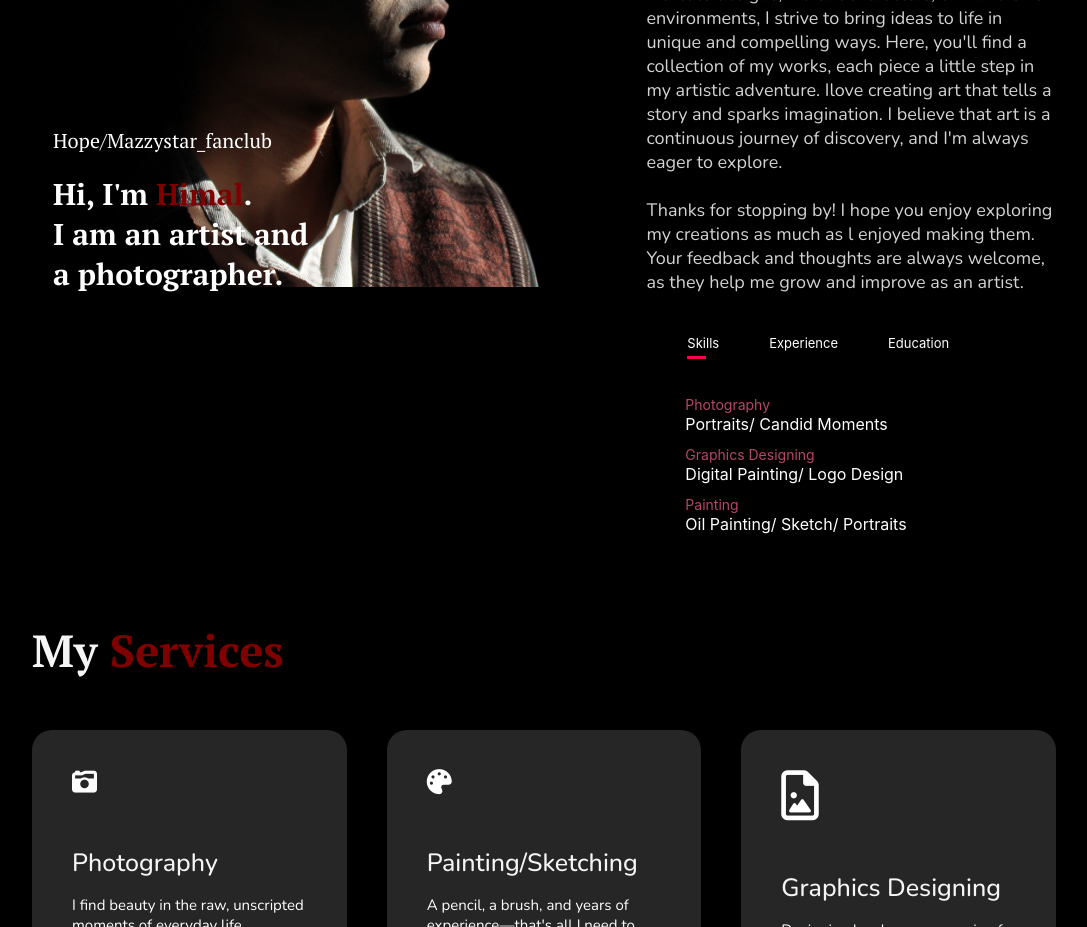
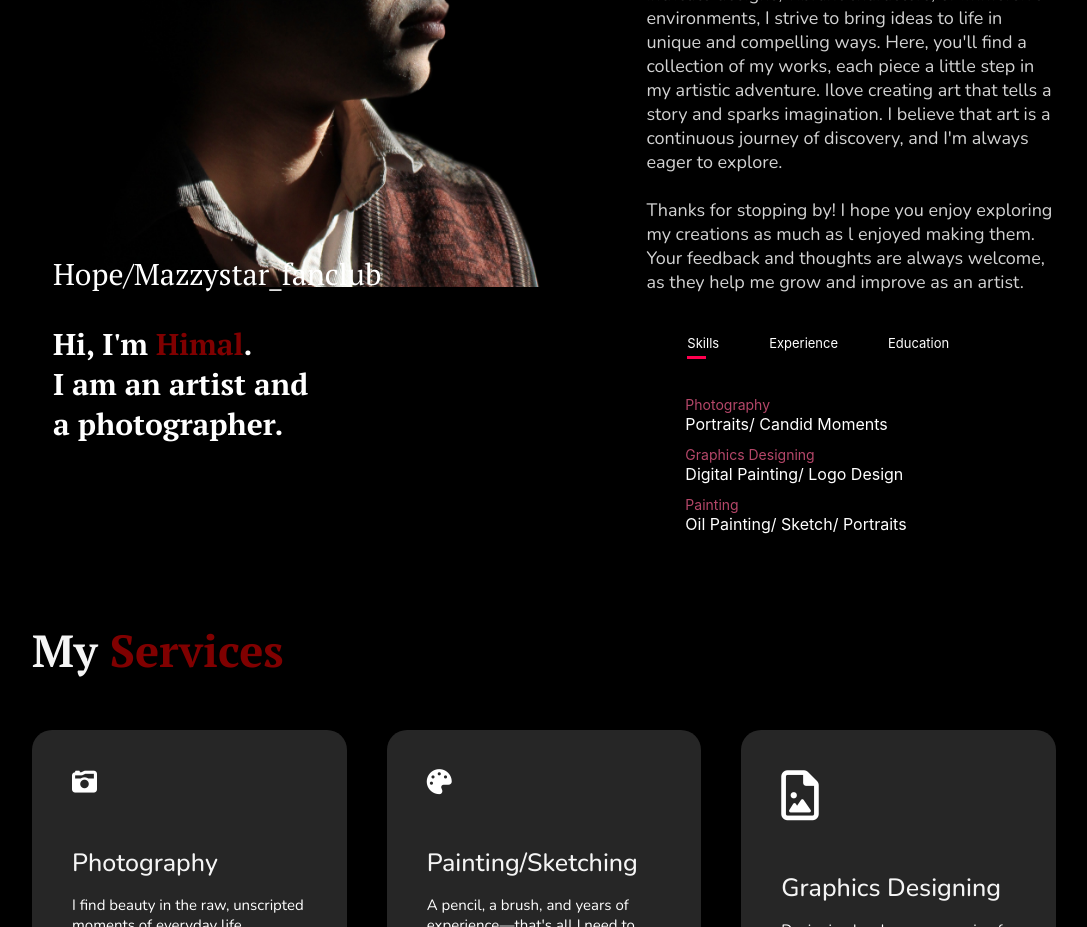
Before and after one commit to cosmictrash/Personal-Website, a React (Create React App) app: page / in a window 1280 px wide. Shown: the part 1200-2127 px from the top of the page, without its empty margins (96-1183 px from the left). Built offline with nearby package versions, Linux system fonts and the light colour scheme.

Commit message:
some changes

```diff
--- a/src/Components/Header/header.styles.css
+++ b/src/Components/Header/header.styles.css
@@ -83,16 +83,18 @@ nav ul li a::after {
   transition: 0.5s;
 }
 
-.header-text {
+.header-text p {
   font-family: "PT Serif", serif;
   margin-top: 15%;
   font-size: 30px;
 }
 .header-text h1 {
+  font-family: "PT Serif", serif;
   margin-top: 20px;
   font-size: 60px;
 }
 .header-text h1 span {
+  font-family: "PT Serif", serif;
   color: maroon;
 }
 
```
